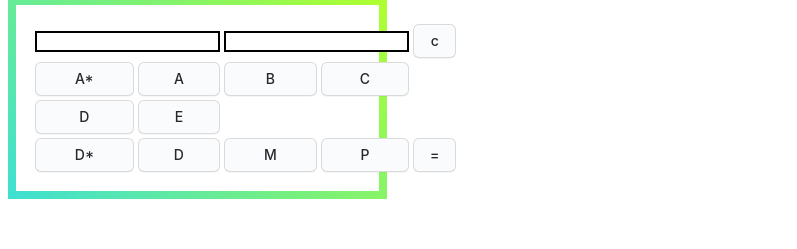
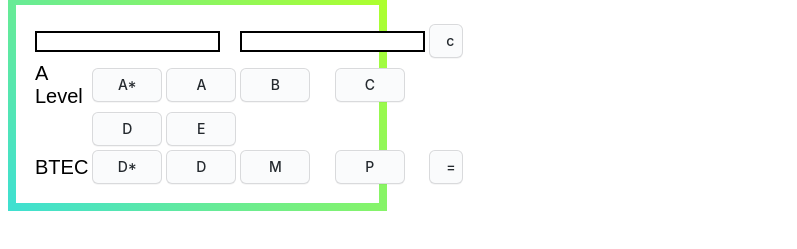
Before and after one commit to matthewkayne/ucas-calcultator, a plain HTML site: page index.html in a window 1280 px wide. Shown: the part 133-382 px from the top of the page, without its empty margins (0-797 px from the left). Drawn offline with Linux system fonts and the light colour scheme.

Commit message:
added row labels

```diff
--- a/index.html
+++ b/index.html
@@ -7,46 +7,51 @@
     <div class="title border">UCAS Calculator</div>
     <table class="border">
       <tr>
-        <td colspan="2"><input type="text" id="letters" /></td>
+        <td colspan="3"><input type="text" id="letters" /></td>
         <td colspan="2"><input type="text" id="result" /></td>
-        <td><input type="button" value="c" onclick="clr()" /></td>
+        <td><input type="button" class="small" value="c" onclick="clr()" /></td>
       </tr>
       <tr>
+        <th>A Level</th>
         <td>
-          <input type="button" value="A*" onclick="dis(56, 'A*')" />
+          <input type="button" class="big" value="A*" onclick="dis(56, 'A*')" />
         </td>
         <td>
-          <input type="button" value="A" onclick="dis(48, 'A')" />
+          <input type="button" class="big" value="A" onclick="dis(48, 'A')" />
         </td>
         <td>
-          <input type="button" value="B" onclick="dis(40, 'B')" />
+          <input type="button" class="big" value="B" onclick="dis(40, 'B')" />
         </td>
         <td>
-          <input type="button" value="C" onclick="dis(32, 'C')" />
+          <input type="button" class="big" value="C" onclick="dis(32, 'C')" />
         </td>
       </tr>
       <tr>
+        <th></th>
         <td>
-          <input type="button" value="D" onclick="dis(24, 'D')" />
+          <input type="button" class="big" value="D" onclick="dis(24, 'D')" />
         </td>
         <td>
-          <input type="button" value="E" onclick="dis(16, 'E')" />
+          <input type="button" class="big" value="E" onclick="dis(16, 'E')" />
         </td>
       </tr>
       <tr>
+        <th class="text">BTEC</th>
         <td>
-          <input type="button" value="D*" onclick="dis(56, 'D*')" />
+          <input type="button" class="big" value="D*" onclick="dis(56, 'D*')" />
         </td>
         <td>
-          <input type="button" value="D" onclick="dis(48, 'D')" />
+          <input type="button" class="big" value="D" onclick="dis(48, 'D')" />
         </td>
         <td>
-          <input type="button" value="M" onclick="dis(32, 'M')" />
+          <input type="button" class="big" value="M" onclick="dis(32, 'M')" />
         </td>
         <td>
-          <input type="button" value="P" onclick="dis(16, 'P')" />
+          <input type="button" class="big" value="P" onclick="dis(16, 'P')" />
         </td>
-        <td><input type="button" value="=" onclick="solve()" /></td>
+        <td>
+          <input type="button" class="small" value="=" onclick="solve()" />
+        </td>
       </tr>
     </table>
   </body>
--- a/styles/styles.scss
+++ b/styles/styles.scss
@@ -1,17 +1,27 @@
 $font-stack: "Avenir Next", sans-serif;
 
-@mixin button {
+@mixin button($small: true) {
+  @if $small {
+    width: 30px;
+  } @else {
+    width: 70px;
+  }
   border: solid black 2px;
-  width: 100%;
 }
+
 table {
   width: 30%;
 }
+
+th {
+  font: 100% $font-stack;
+  font-size: 20px;
+  text-align: left;
+}
+
 .border {
   font-size: 1.6rem;
   display: grid;
-  place-items: center;
-
   border: 8px solid;
   padding: 1rem;
   border-image: linear-gradient(45deg, turquoise, greenyellow) 1;
@@ -22,8 +32,15 @@ input[type="text"] {
   border: solid black 2px;
 }
 
+.small {
+  @include button($small: true);
+}
+
+.big {
+  @include button($small: false);
+}
+
 input[type="button"] {
-  @include button;
   appearance: none;
   background-color: #fafbfc;
   border: 1px solid rgba(27, 31, 35, 0.15);
@@ -75,7 +92,7 @@ input[type="button"]:focus {
 }
 
 .title {
-  font-family: $font-stack;
+  font: 100% $font-stack;
   font-weight: 900;
   font-size: 64px;
   text-transform: uppercase;
```
Also changed, not shown: styles/styles.css, 1 other file.
